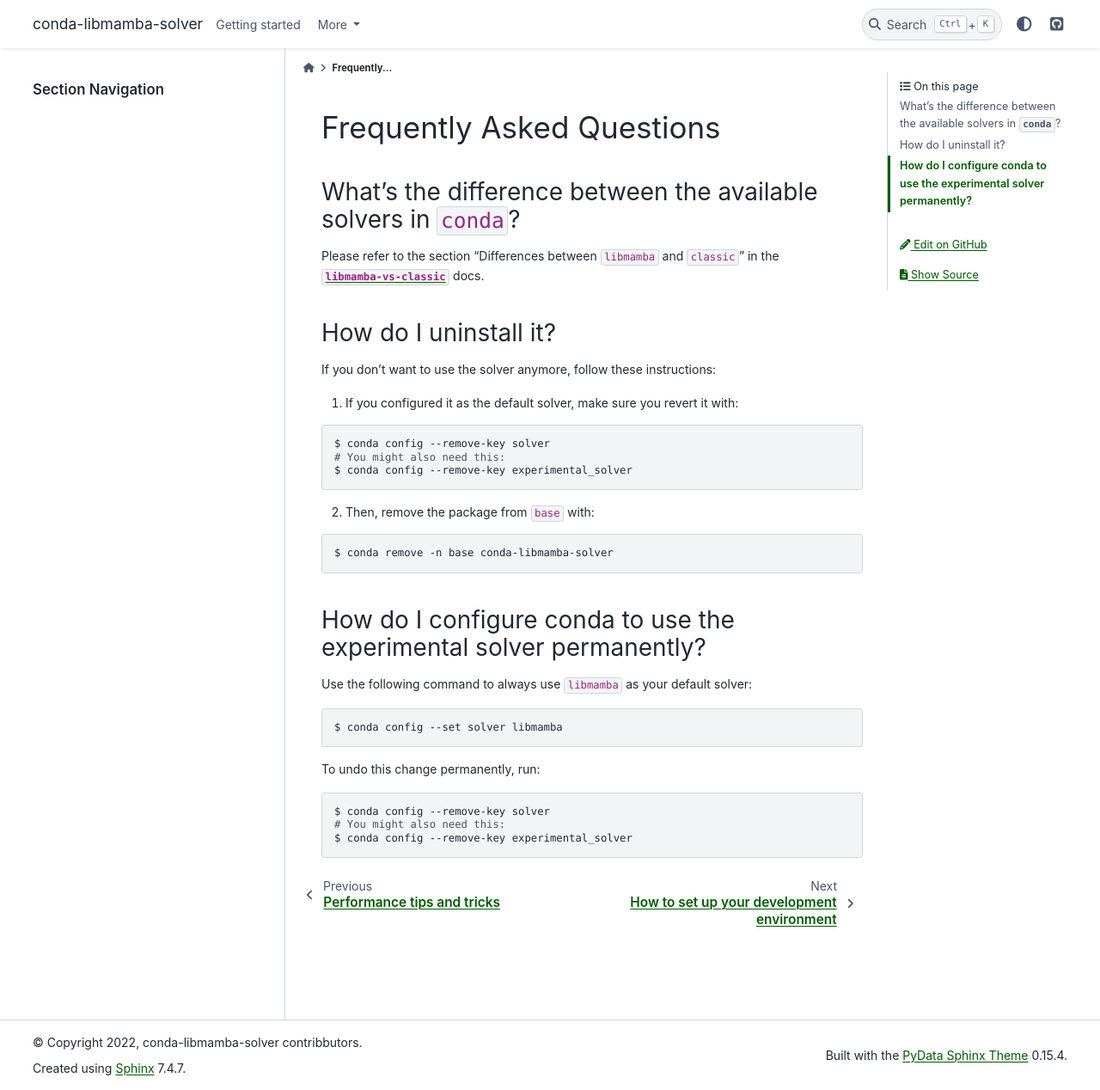
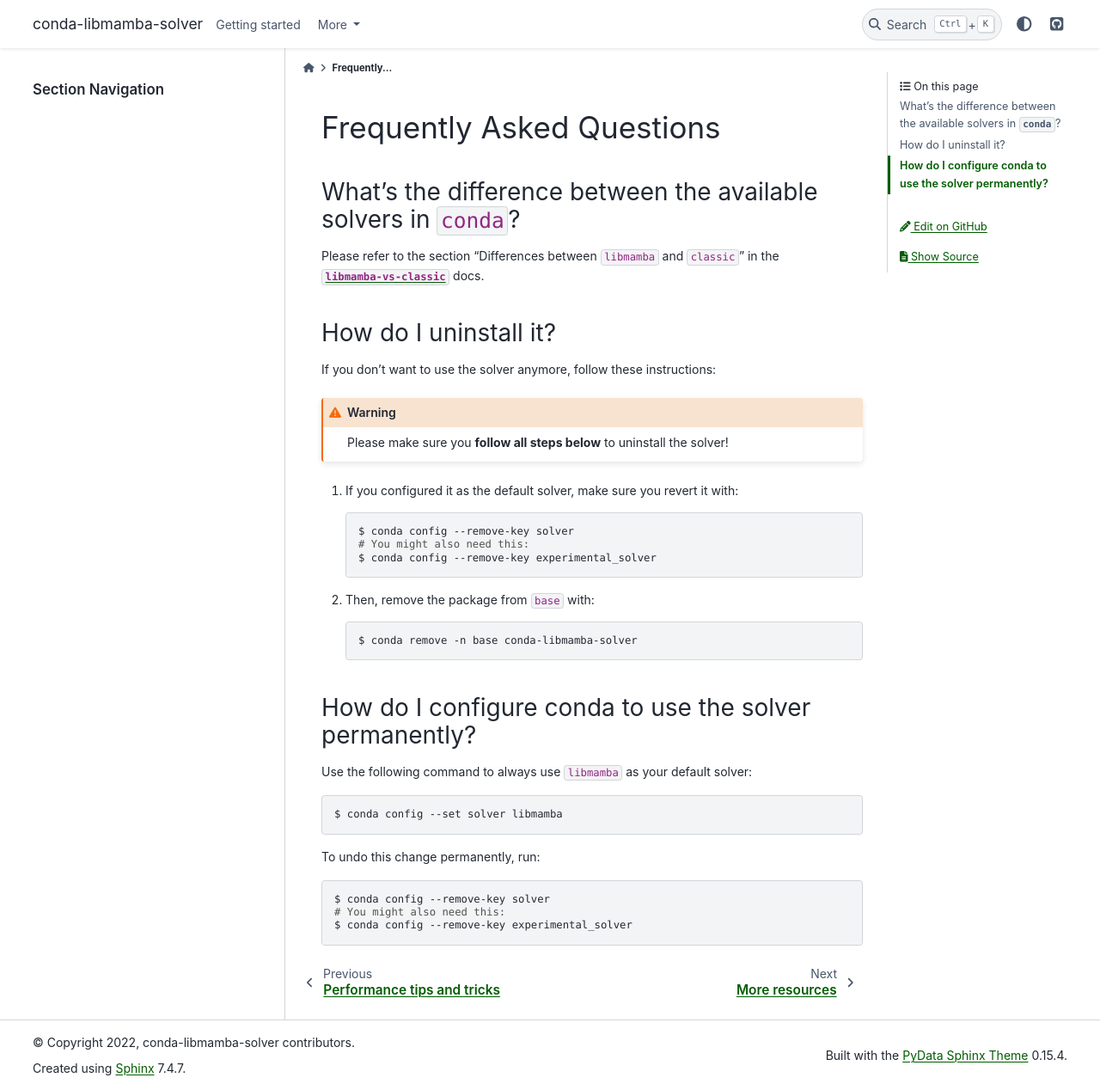
Before and after one commit to conda/conda-libmamba-solver, a Sphinx documentation site: the page built from docs/faq.md, in a window 1280 px wide and 1268 px high. Shown: the whole window at 86% size. Built offline with Sphinx 7.4.7 and the PyData theme 0.15.4, drawn with Linux system fonts in a browser that asks for light colours.

Commit message:
More finetuning.

````diff
--- a/docs/conf.py
+++ b/docs/conf.py
@@ -7,9 +7,8 @@
 # https://www.sphinx-doc.org/en/master/usage/configuration.html#project-information
 
 project = html_title = 'conda-libmamba-solver'
-copyright = '2022, conda-libmamba-solver contribbutors'
-author = 'conda-libmamba-solver contribbutors'
-release = '22.8.1'
+copyright = '2022, conda-libmamba-solver contributors'
+author = 'conda-libmamba-solver contributors'
 
 # -- General configuration ---------------------------------------------------
 # https://www.sphinx-doc.org/en/master/usage/configuration.html#general-configuration
--- a/docs/faq.md
+++ b/docs/faq.md
@@ -3,28 +3,31 @@
 ## What's the difference between the available solvers in `conda`?
 
 Please refer to the section "Differences between `libmamba` and `classic`" in
-the [`libmamba-vs-classic`](./libmamba-vs-classic.md) docs.
-
+the [`libmamba-vs-classic`](./libmamba-vs-classic.md#differences-between-libmamba-and-classic) docs.
 
 ## How do I uninstall it?
 
 If you don't want to use the solver anymore, follow these instructions:
 
+```{warning}
+Please make sure you __follow all steps below__ to uninstall the solver!
+```
+
 1. If you configured it as the default solver, make sure you revert it with:
 
-```bash
-$ conda config --remove-key solver
-# You might also need this:
-$ conda config --remove-key experimental_solver
-```
+    ```bash
+    $ conda config --remove-key solver
+    # You might also need this:
+    $ conda config --remove-key experimental_solver
+    ```
 
 2. Then, remove the package from `base` with:
 
-```bash
-$ conda remove -n base conda-libmamba-solver
-```
+    ```bash
+    $ conda remove -n base conda-libmamba-solver
+    ```
 
-## How do I configure conda to use the experimental solver permanently?
+## How do I configure conda to use the solver permanently?
 
 Use the following command to always use `libmamba` as your default solver:
 
````
Also changed, not shown: HOW_WE_USE_GITHUB.md (+1 -1 lines), docs/dev/how-we-use-github.md (deleted, +0 -1 lines), docs/index.md (+3 -2 lines), docs/dev/workflows.md (line endings or trailing spaces).
